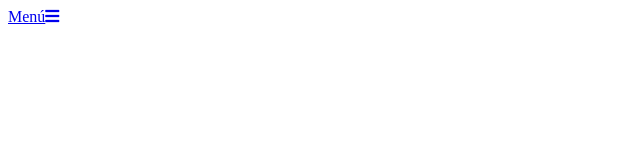
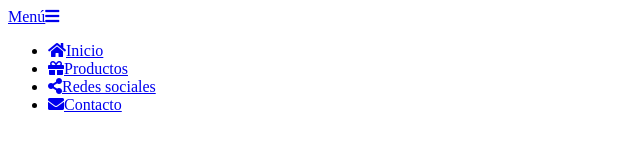
Before and after one commit to laatcode/Menu, a plain HTML site: page index.html in a window 1280 px wide. Shown: the whole page, without its empty margins (0-640 px from the left). Drawn offline with Linux system fonts and the light colour scheme.

Commit message:
Menú principal con íconos

```diff
--- a/index.html
+++ b/index.html
@@ -9,6 +9,12 @@
   <body>
     <div class="menu-container">
       <a href="#" class="btn-menu">Menú<i class="fas fa-bars"></i></a>
+      <ul class="menu">
+        <li><a href="#"><i class="fas fa-home"></i>Inicio</a></li>
+        <li><a href="#"><i class="fas fa-gift"></i>Productos</a></li>
+        <li><a href="#"><i class="fas fa-share-alt"></i>Redes sociales</a></li>
+        <li><a href="#"><i class="fas fa-envelope"></i>Contacto</a></li>
+      </ul>
     </div>
   </body>
 </html>
```
